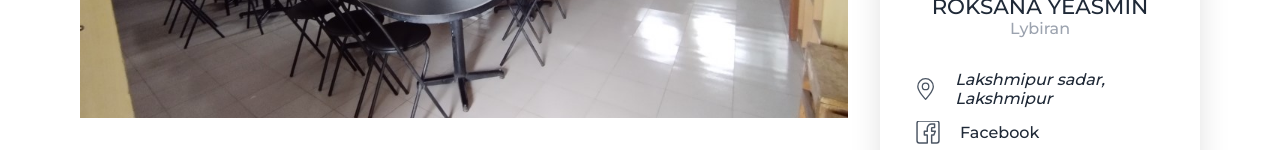
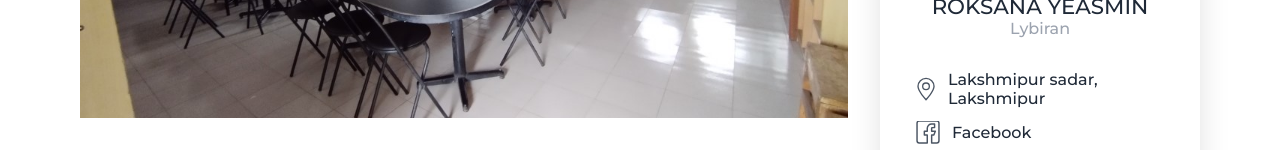
Before and after one commit to al-imam/lpi, a React (Vite) app: page /facilities/open-library in a window 1280 px wide. Shown: the part 650-800 px from the top of the page. Built offline with nearby package versions, Linux system fonts and the light colour scheme.

Commit message:
DepartmentHead focus-visible state style

```diff
--- a/src/components/DepartmentHead/DepartmentHead.module.css
+++ b/src/components/DepartmentHead/DepartmentHead.module.css
@@ -84,8 +84,16 @@
 .address {
   display: flex;
   align-items: center;
+  font-style: normal;
   font-weight: var(--fw-regular);
-  gap: 1rem;
+  transform-origin: left;
+  gap: 0.5rem;
+  transition: transform 200ms ease-in;
+}
+
+.address:is(:hover, :focus-visible) {
+  transform: scale(1.05);
+  color: var(--gray-900);
 }
 
 .social {
```
